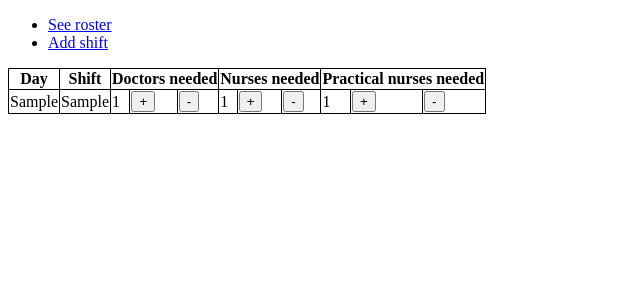
After one commit to lottajylha/health-care-roster, a Flask app: template application/templates/shifts/list.html in a window 1280 px wide. The commit adds this page. Shown: the top 300 px of the page, without its empty margins (0-640 px from the left). Run offline with Flask 2, Linux system fonts and the light colour scheme; the template is opened without the code that fills it: values that come from a table or form of the project are taken from there, others are empty; tables that the repository leaves empty hold one stand-in row (values such as "Sample post").

Commit message:
työvuoron lisääminen, työvuorojen listaus, ja työvoiman tarpeen nosto/lasku toimii

```diff
--- /dev/null
+++ b/application/roster/views.py
@@ -0,0 +1,74 @@
+from application import app, db
+from flask import redirect, render_template, request, url_for
+from application.roster.shifts import Shift
+
+days = [
+    "2019-09-02",
+    "2019-09-03",
+    "2019-09-04",
+    "2019-09-05",
+    "2019-09-06",
+    "2019-09-07",
+    "2019-09-08"
+]
+
+hours = [
+    "7-8",
+    "8-9",
+    "9-10",
+    "10-11",
+    "11-12",
+    "12-13",
+    "13-14",
+    "14-15",
+    "15-16",
+    "16-17"
+]
+
+@app.route("/roster/new/")
+def shifts_form():
+    return render_template("shifts/shift.html", hours=hours, days=days)
+
+
+@app.route("/roster/", methods=["POST"])
+def create_shift():
+    NewShift = Shift(request.form["day"], request.form["hour"], request.form.get("doctorsNeeded"), request.form.get("nursesNeeded"),request.form.get("practicalNursesNeeded"))
+
+    db.session().add(NewShift)
+    db.session().commit()
+
+    return redirect(url_for("roster_index"))
+
+@app.route("/roster/", methods=["GET"])
+def roster_index():
+    return render_template("shifts/list.html", shifts = Shift.query.all())
+
+@app.route("/roster/<shift_id>/", methods=["POST"])
+def shift_set_staff_needed(shift_id):
+
+    if request.form.get("d+"):
+        shift = Shift.query.get(shift_id)
+        shift.doctorsNeeded = shift.doctorsNeeded+1
+        db.session().commit()
+    elif request.form.get("d-"):
+        shift = Shift.query.get(shift_id)
+        shift.doctorsNeeded = max(shift.doctorsNeeded-1,0)
+        db.session().commit()
+    elif request.form.get("n+"):
+        shift = Shift.query.get(shift_id)
+        shift.nursesNeeded = shift.nursesNeeded+1
+        db.session().commit()
+    elif request.form.get("n-"):
+        shift = Shift.query.get(shift_id)
+        shift.nursesNeeded = max(shift.nursesNeeded-1,0)
+        db.session().commit()
+    elif request.form.get("pn+"):
+        shift = Shift.query.get(shift_id)
+        shift.practicalNursesNeeded = shift.practicalNursesNeeded+1
+        db.session().commit()
+    elif request.form.get("pn-"):
+        shift = Shift.query.get(shift_id)
+        shift.practicalNursesNeeded = max(shift.practicalNursesNeeded-1,0)
+        db.session().commit()
+
+    return redirect(url_for("roster_index"))
--- a/application/templates/layout.html
+++ b/application/templates/layout.html
@@ -2,10 +2,14 @@
 <html>
   <head>
     <meta charset="utf-8">
-    <title>Työvuorolista</title>
+    <title>Roster</title>
   </head>
 
   <body>
+      <ul>
+          <li><a href="{{ url_for('roster_index') }}">See roster</a></li>
+          <li><a href="{{ url_for('shifts_form') }}">Add shift</a></li>
+              </ul>
     {% block body %}
       <p>
         Sisältöä
--- /dev/null
+++ b/application/templates/shifts/list.html
@@ -0,0 +1,58 @@
+{% extends "layout.html" %}
+
+{% block body %}
+<style>
+    table, th, td {
+      border: 1px solid black;
+      border-collapse: collapse;
+    }
+</style>
+<table>
+    <tr>
+        <th>Day</th>
+        <th>Shift</th>
+        <th colspan="3">Doctors needed</th>
+        <th colspan="3">Nurses needed</th>
+        <th colspan="3">Practical nurses needed</th>
+      </tr>
+    {% for shift in shifts %}
+      <tr>
+        <td>{{ shift.day }}</td>
+        <td>{{ shift.hour }}</td>
+        <td>{{ shift.doctorsNeeded }}</td>
+        <td>
+            <form method="POST" action="{{ url_for('shift_set_staff_needed', shift_id=shift.id) }}">
+              <input type="submit" name="d+" value="+"/>
+            </form>
+          </td>
+          <td>
+            <form method="POST" action="{{ url_for('shift_set_staff_needed', shift_id=shift.id) }}">
+              <input type="submit" name="d-" value="-"/>
+            </form>
+        </td>
+        <td>{{ shift.nursesNeeded }}</td>
+        <td>
+            <form method="POST" action="{{ url_for('shift_set_staff_needed', shift_id=shift.id) }}">
+              <input type="submit" name="n+" value="+"/>
+            </form>
+          </td>
+          <td>
+            <form method="POST" action="{{ url_for('shift_set_staff_needed', shift_id=shift.id) }}">
+              <input type="submit" name="n-" value="-"/>
+            </form>
+        </td>
+        <td>{{ shift.practicalNursesNeeded }}</td>
+        <td>
+            <form method="POST" action="{{ url_for('shift_set_staff_needed', shift_id=shift.id) }}">
+              <input type="submit" name="pn+" value="+"/>
+            </form>
+          </td>
+          <td>
+            <form method="POST" action="{{ url_for('shift_set_staff_needed', shift_id=shift.id) }}">
+              <input type="submit" name="pn-" value="-"/>
+            </form>
+        </td>
+      </tr>
+      {% endfor %}
+</table>
+{% endblock %}
--- a/requirements.txt
+++ b/requirements.txt
@@ -1,7 +1,9 @@
 Click==7.0
 Flask==1.1.1
+Flask-SQLAlchemy==2.3.2
 gunicorn==19.9.0
 itsdangerous==1.1.0
 Jinja2==2.10.1
 MarkupSafe==1.1.1
+SQLAlchemy==1.2.5
 Werkzeug==0.15.5
```
Also changed, not shown: application/__init__.py (+11 -0 lines), application/roster/shifts.py (added, +19 -0 lines), application/templates/shifts/shift.html (added, +37 -0 lines), 2 other files.
